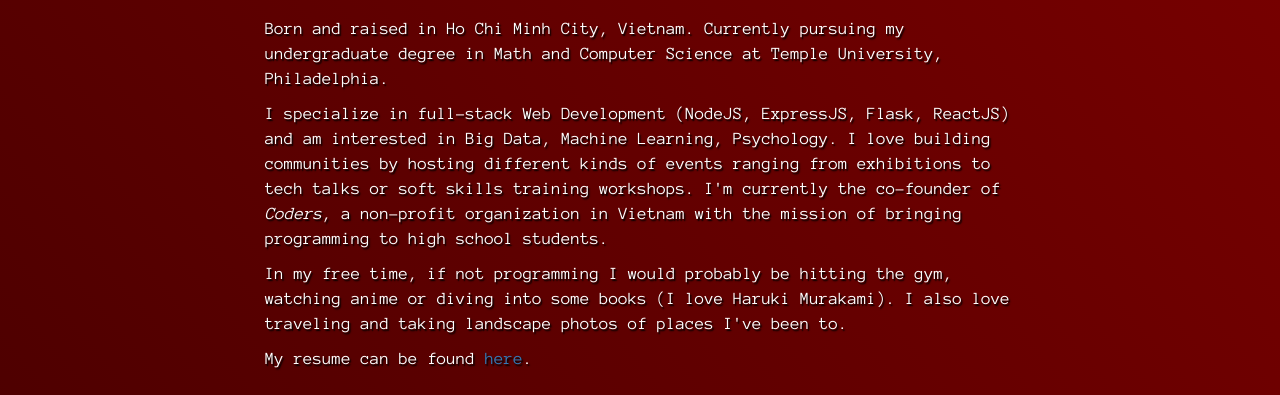
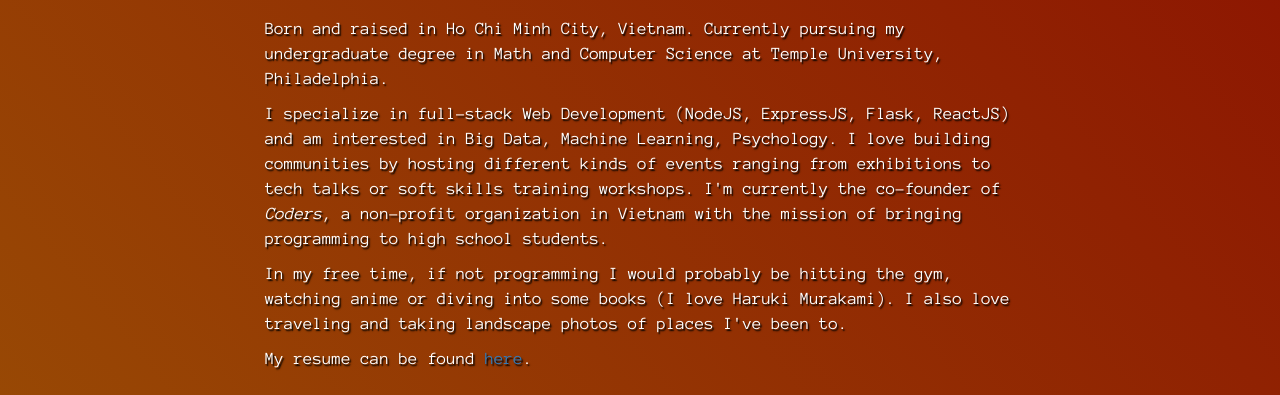
Before and after one commit to tuvtran/tuvtran.github.io, a plain HTML site: page index.html in a window 1280 px wide. Shown: the part 148-543 px from the top of the page. Drawn offline with nearby package versions, Linux system fonts and the light colour scheme.

Commit message:
change background

```diff
--- a/static/css/main.css
+++ b/static/css/main.css
@@ -20,7 +20,7 @@
 }
 
 body {
-  background: linear-gradient(50deg, #000000, #890000, #0057ea);
+  background: linear-gradient(50deg, #aca90a, #890000, #004ed0);
   background-size: 600% 600%;
 
   -webkit-animation: AnimationName 25s ease infinite;
```
